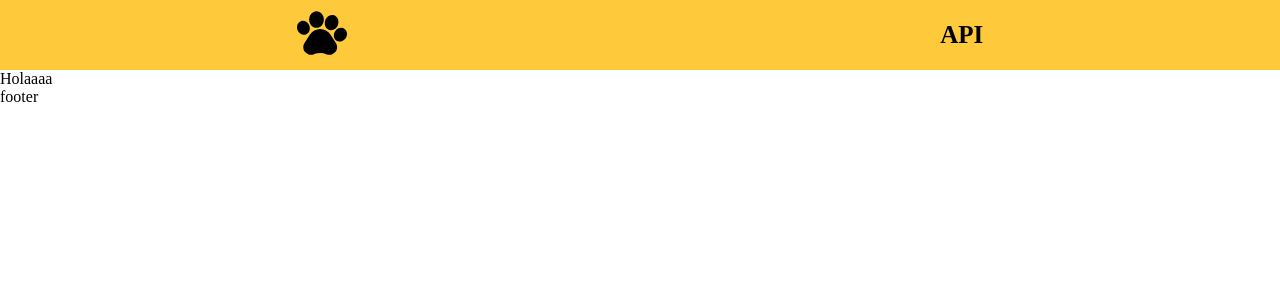
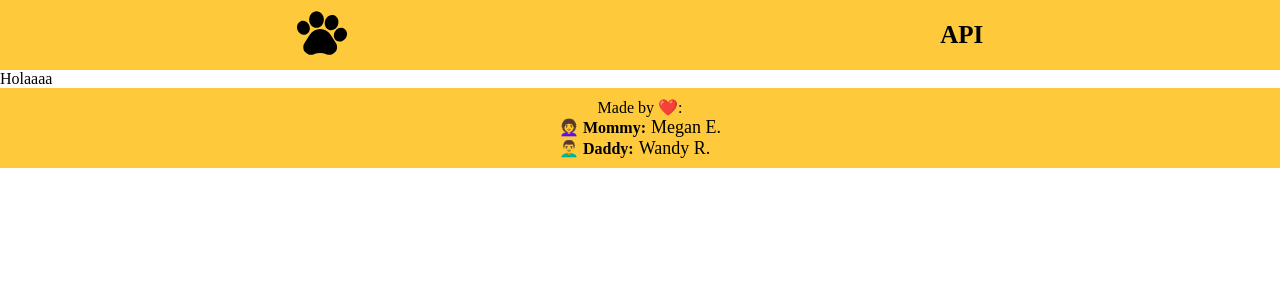
Before and after one commit to sntwandy/pets, a Next.js app: page / in a window 1280 px wide. Shown: the top 300 px of the page. Built offline with nearby package versions, Linux system fonts and the light colour scheme.

Commit message:
Footer was completed

```diff
--- a/components/Footer/Footer.jsx
+++ b/components/Footer/Footer.jsx
@@ -2,9 +2,51 @@ import React from 'react';
 
 const Footer = () => {
   return(
-    <footer>
-      footer
+    <>
+    <footer className="footer">
+      <div className="made-by-container">
+        <span>Made by ❤️:</span>
+      </div>
+      <div className="parents-container">
+        <div className="parents">
+          <span>👩‍🦱 Mommy:</span>
+          <span>Megan E.</span>
+        </div>
+        <div className="parents">
+          <span>👨‍🦱 Daddy:</span>
+          <span>Wandy R.</span>
+        </div>
+      </div>
     </footer>
+    <style jsx>
+      {`
+        .footer {
+          display: flex;
+          align-items: center;
+          justify-content: center;
+          flex-direction: column;
+          width: 100vw;
+          height: 80px;
+          background-color: #ffc93c;
+        }
+
+        .made-by-container span {
+          font-size: 16px;
+          font-weight: 400;
+        }
+
+        .parents span:nth-of-type(1) {
+          font-weight: 600;
+        }
+
+        .parents span:nth-of-type(2) {
+          font-weight: 400;
+          font-size: 18px;
+          margin-left: 5px;
+        }
+      `}
+    </style>
+    </>
   );
 };
 
```
